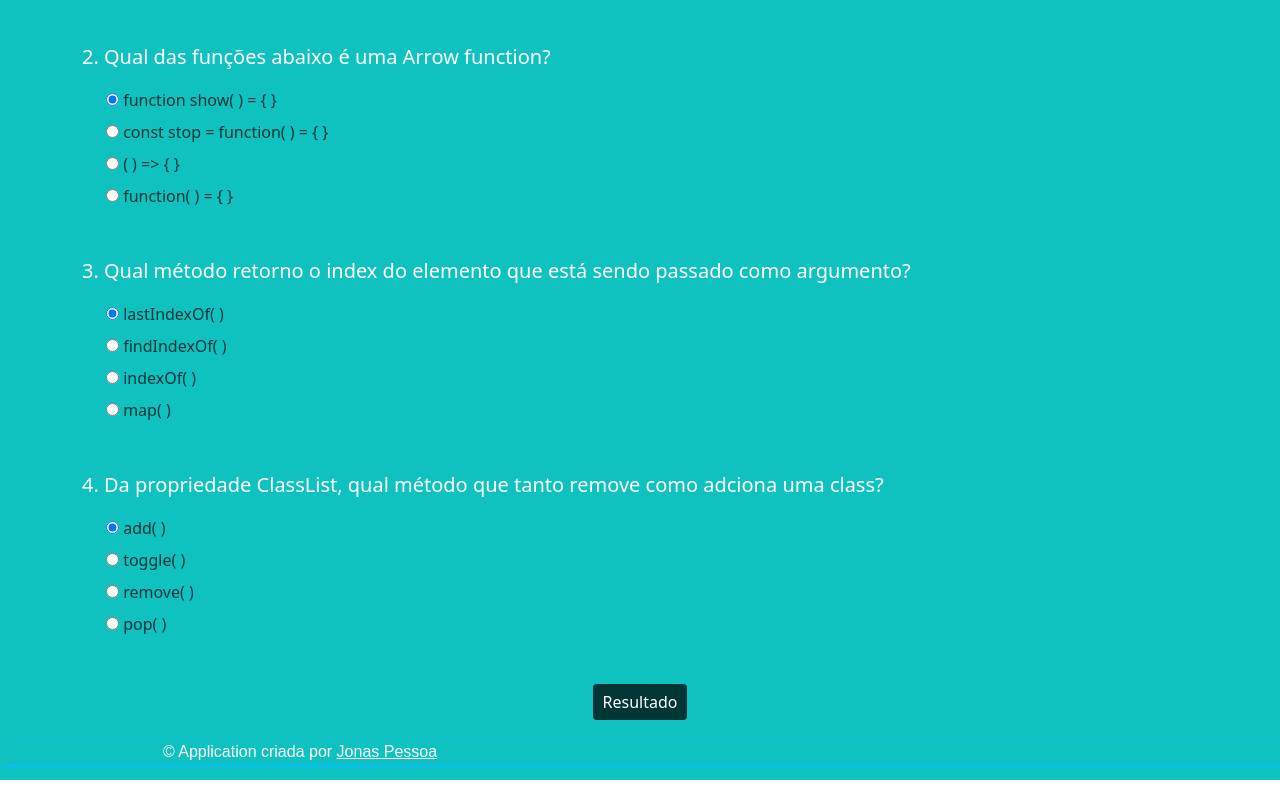
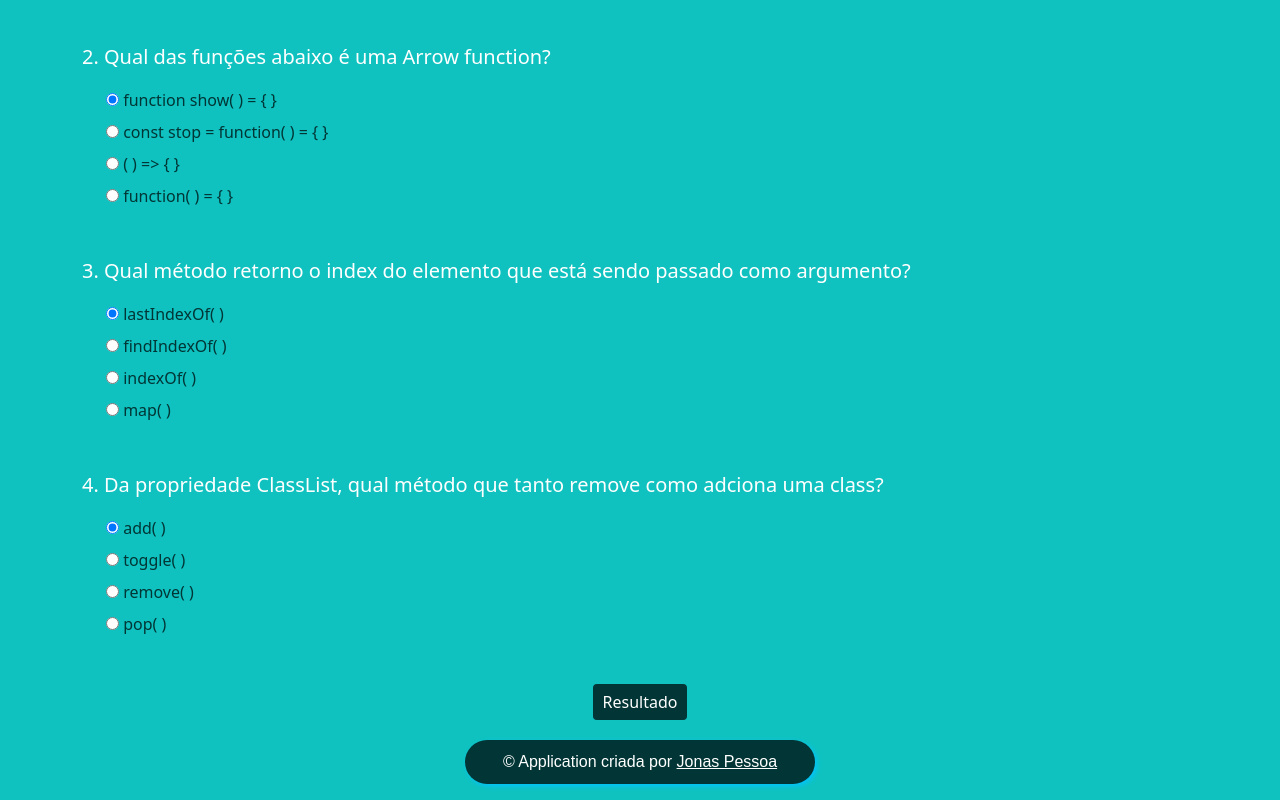
Before and after one commit to Jonasjps/Quiz-Interativo, a plain HTML site: page index.html in a window 1280 px wide. Shown: the part 439-1239 px from the top of the page. Drawn offline with nearby package versions, Linux system fonts and the light colour scheme.

Commit message:
Update style.css

```diff
--- a/style.css
+++ b/style.css
@@ -176,16 +176,17 @@ color: red;
   display: inline-block;
 }
  footer {
-    wi:
+
+    width: 350px;
+    padding: 10px;
     background:  #023535;
-    border-radius: 4px;
+    border-radius: 100px;
     margin:auto;
     margin-top: 20px;
     box-shadow: 2px 2px 5px rgb(0, 195, 255);
   }
 
   .p-footer {
-    width: 600px;
     color: white;
     margin: 0px;
     text-align: center;
```
